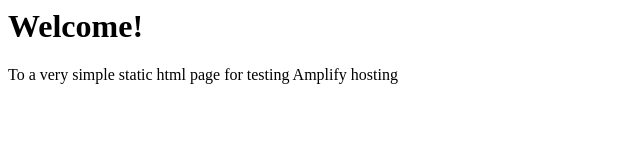
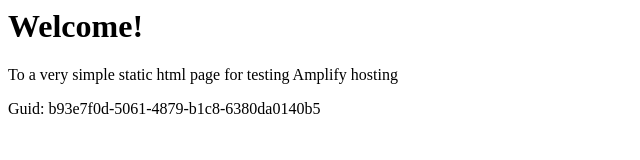
Before and after one commit to aws-aemilia-hkg/Github-PR-Commit-Integration-Test-DoNotTouch-Gith-P5X5MO5I-v1-preprod-ap-east-1, a website: page src/index.html in a window 1280 px wide. Shown: the whole page, without its empty margins (0-640 px from the left). Drawn offline with Linux system fonts and the light colour scheme.

Commit message:
commit from integ tests

```diff
--- a/src/index.html
+++ b/src/index.html
@@ -1,3 +1,5 @@
+
+
 <html lang="en">
 
 <head>
@@ -10,6 +12,6 @@
 <body>
     <h1>Welcome!</h1>
     <p>To a very simple static html page for testing Amplify hosting</p>
-</body>
+    <p>Guid: b93e7f0d-5061-4879-b1c8-6380da0140b5</p></body>
 
 </html>
```
